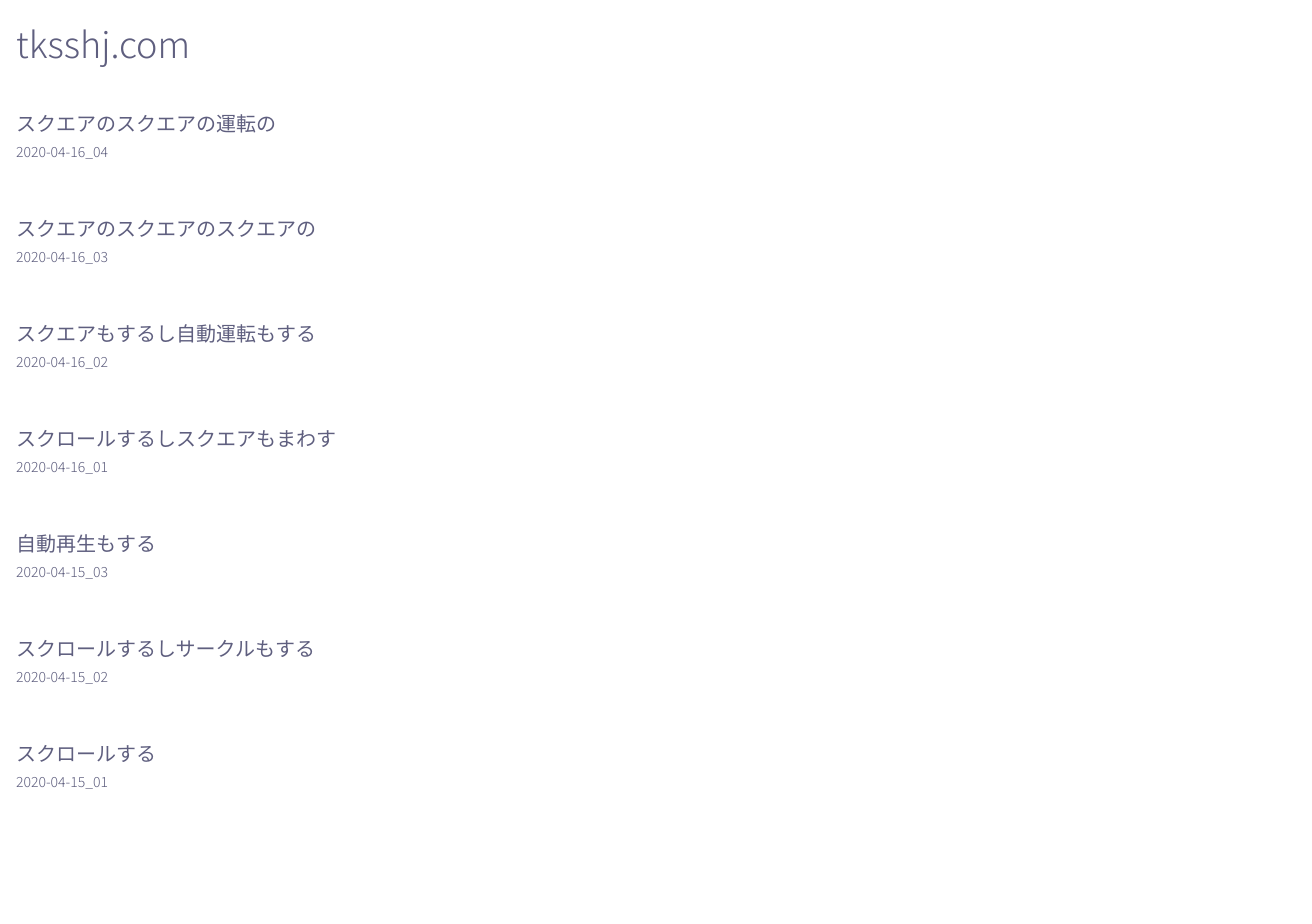
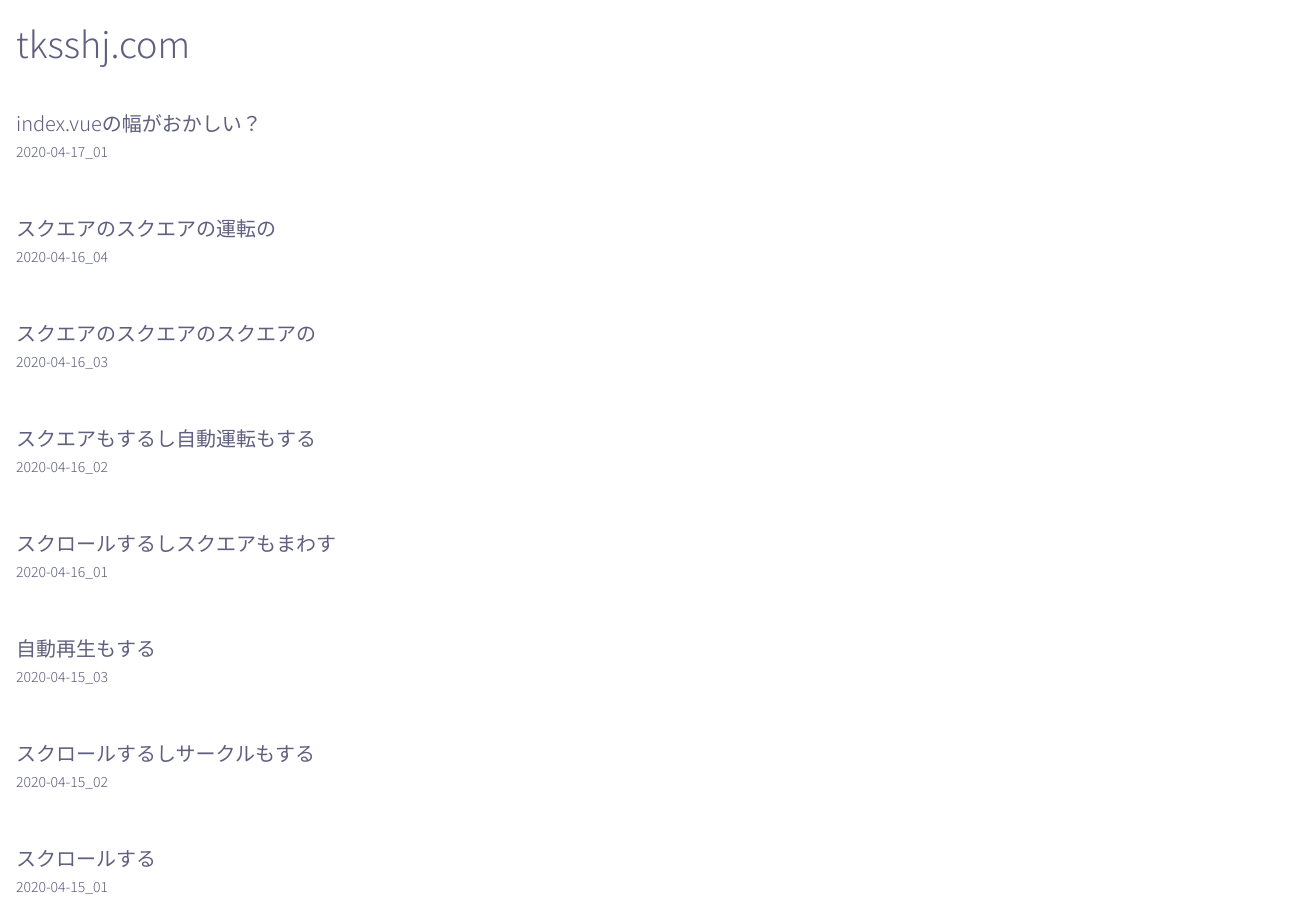
Before and after one commit to tksshj/tksshj_com_2020, a Nuxt app: page / in a window 1280 px wide. Shown: the whole page, 1312 px wide, since content can reach past the window. Before the commit the page ends 819 px from the top, so only its background shows below. Built offline with nearby package versions, Linux system fonts and the light colour scheme.

Commit message:
Update index.vue

```diff
--- a/assets/application.scss
+++ b/assets/application.scss
@@ -22,7 +22,7 @@ a {
 }
 .tc-site-title {
   display: block;
-  margin: 16px;
+  padding: 16px;
   font-size: 36px;
   font-weight: 300;
 }
--- a/pages/2020041701.vue
+++ b/pages/2020041701.vue
@@ -5,7 +5,7 @@
 
     <tc-content
       date="2020-04-17_01"
-      title="スクロールするしスクエアもたくさん"
+      title="index.vueの幅がおかしい？"
     >
       <p>
         GitHubとかサーバーにあげたりそのスクリプトを書いたりしたんですが、
--- a/pages/index.vue
+++ b/pages/index.vue
@@ -3,45 +3,34 @@
     <a href="/" class="tc-site-title">tksshj.com</a>
 
     <div class="tc-pages">
-
-      <a href="2020041604">
-        <h2>スクエアのスクエアの運転の</h2>
-        <p>2020-04-16_04</p>
-      </a>
-
-      <a href="2020041603">
-        <h2>スクエアのスクエアのスクエアの</h2>
-        <p>2020-04-16_03</p>
-      </a>
-
-      <a href="2020041602">
-        <h2>スクエアもするし自動運転もする</h2>
-        <p>2020-04-16_02</p>
-      </a>
-
-      <a href="2020041601">
-        <h2>スクロールするしスクエアもまわす</h2>
-        <p>2020-04-16_01</p>
-      </a>
-
-      <a href="2020041503">
-        <h2>自動再生もする</h2>
-        <p>2020-04-15_03</p>
-      </a>
-
-      <a href="2020041502">
-        <h2>スクロールするしサークルもする</h2>
-        <p>2020-04-15_02</p>
-      </a>
-
-      <a href="2020041501">
-        <h2>スクロールする</h2>
-        <p>2020-04-15_01</p>
-      </a>
-
+      <template v-for="page in pages">
+        <a :href="page.path">
+          <h2>{{ page.title }}</h2>
+          <p>{{ page.date }}</p>
+        </a>
+      </template>
     </div>
   </div>
 </template>
+
+<script>
+export default {
+  data() {
+    return {
+      pages: [
+        { path: "2020041701", date: "2020-04-17_01", title: "index.vueの幅がおかしい？" },
+        { path: "2020041604", date: "2020-04-16_04", title: "スクエアのスクエアの運転の" },
+        { path: "2020041603", date: "2020-04-16_03", title: "スクエアのスクエアのスクエアの" },
+        { path: "2020041602", date: "2020-04-16_02", title: "スクエアもするし自動運転もする" },
+        { path: "2020041601", date: "2020-04-16_01", title: "スクロールするしスクエアもまわす" },
+        { path: "2020041503", date: "2020-04-15_03", title: "自動再生もする" },
+        { path: "2020041502", date: "2020-04-15_02", title: "スクロールするしサークルもする"},
+        { path: "2020041501", date: "2020-04-15_01", title: "スクロールする" }
+      ]
+    }
+  }
+}
+</script>
 
 <style scoped lang="scss">
 .tc-page-index {
@@ -51,7 +40,7 @@
   .tc-pages {
     a {
       display: block;
-      width: 100%;
+      width: calc(100% - 32px);
       padding: 24px 16px;
       &:hover {
         background-color: #FAFAFA;
```
